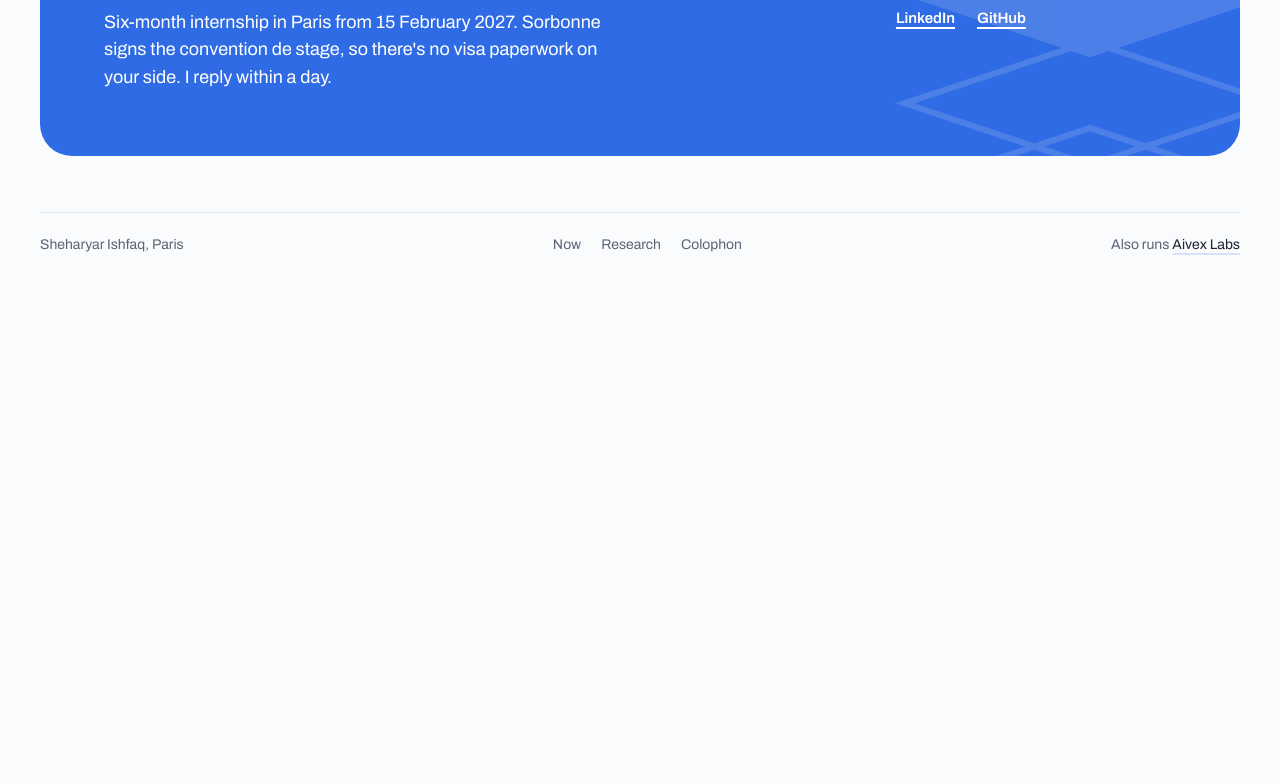
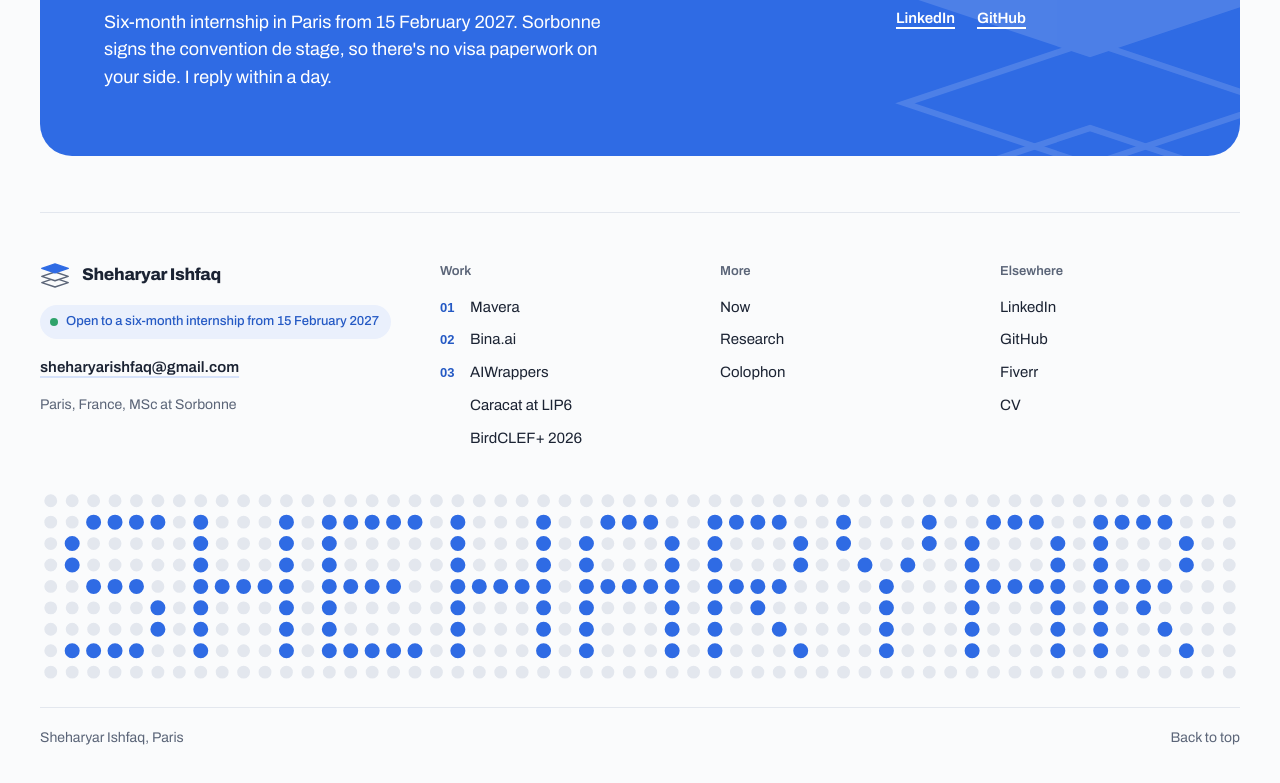
Before and after one commit to sheharyarIshfaq/sheharyarishfaq.com, a Next.js app: page / in a window 1280 px wide. Shown: the part 7118-7901 px from the top of the page. Before the commit the page ends 7413 px from the top, so only its background shows below. Built offline with nearby package versions, Linux system fonts and the light colour scheme; no server answers; a web font is replaced by a local one.

Commit message:
rebuild footer and name the big event

```diff
--- a/content/home.json
+++ b/content/home.json
@@ -105,6 +105,9 @@
   },
   "footer": {
     "left": "Sheharyar Ishfaq, Paris",
-    "right": { "text": "Also runs", "link": "Aivex Labs", "href": "https://aivex.co" }
+    "work": "Work",
+    "more": "More",
+    "elsewhere": "Elsewhere",
+    "backToTop": "Back to top"
   }
 }
--- a/content/site.json
+++ b/content/site.json
@@ -33,7 +33,7 @@
   ],
   "images": {
     "hero": { "src": "/images/hero-hangar.jpg", "alt": "Sheharyar Ishfaq in a hangar beside a Rafale prototype", "objectPosition": "50% 72%" },
-    "about": { "src": "/images/about-big.jpg", "alt": "Sheharyar Ishfaq at the BIG event in Paris", "objectPosition": "14% 50%", "caption": "At BIG, Paris." },
+    "about": { "src": "/images/about-big.jpg", "alt": "Sheharyar Ishfaq at BIG, the Bpifrance gathering of entrepreneurs at the Accor Arena in Paris", "objectPosition": "14% 50%", "caption": "At BIG by Bpifrance, Accor Arena, Paris.", "captionHref": "https://big.bpifrance.fr/fr" },
     "formal": { "src": "/images/portrait-formal.jpg", "alt": "Sheharyar Ishfaq, portrait", "note": "Not used on the homepage. Keep for press, applications or the /hire page if needed." }
   }
 }
--- a/src/app/globals.css
+++ b/src/app/globals.css
@@ -189,6 +189,15 @@
   }
 }
 
+/* Hovering the footer wordmark lights the dots around the name, as if the kernel ran. */
+.wordmark path {
+  transition: stroke 400ms var(--ease);
+}
+
+.wordmark:hover path:first-child {
+  stroke: var(--soft);
+}
+
 /* Looping decorations run only while their figure is on screen. */
 [data-loop] {
   animation-play-state: paused;
--- a/src/components/home/About.tsx
+++ b/src/components/home/About.tsx
@@ -16,7 +16,11 @@ export function About() {
         <div className="relative aspect-[4/5] overflow-hidden rounded-[28px] border border-line bg-panel">
           <Picture image="about" sizes="(min-width: 768px) 420px, 100vw" className="absolute inset-0 size-full object-cover" />
         </div>
-        <figcaption className="text-[13px] text-ink-2">{photo.caption}</figcaption>
+        <figcaption className="text-[13px] text-ink-2">
+          <a href={photo.captionHref} target="_blank" rel="noopener" className="text-link">
+            {photo.caption}
+          </a>
+        </figcaption>
       </figure>
       <div className="flex flex-col gap-5">
         <h2 id="about-title" className="text-[32px] leading-[1.02] md:text-[46px]">
--- a/src/components/layout/SiteFooter.tsx
+++ b/src/components/layout/SiteFooter.tsx
@@ -1,35 +1,108 @@
 import home from "@content/home.json";
 import pages from "@content/pages.json";
+import work from "@content/work.json";
 import Link from "next/link";
+import type { ReactNode } from "react";
+import { LogoMark } from "@/components/Logo";
+import { isAvailable } from "@/lib/files";
+import { site } from "@/lib/site";
+import { Wordmark } from "./Wordmark";
+
+const caseStudies = [
+  ...work.projects.map((project) => ({ href: `/work/${project.slug}`, label: project.name, number: project.number })),
+  ...work.caseStudyNotFeatured.map((study) => ({ href: `/work/${study.slug}`, label: study.name, number: undefined })),
+];
+
+const morePages = [
+  { href: "/now", label: home.now.title },
+  { href: "/research", label: pages.research.title },
+  { href: "/colophon", label: pages.colophon.title },
+];
+
+const elsewhere = [
+  { href: site.links.linkedin, label: "LinkedIn" },
+  { href: site.links.github, label: "GitHub" },
+  { href: site.links.medium, label: "Medium" },
+  { href: site.links.fiverr, label: "Fiverr" },
+  { href: site.links.cv, label: "CV" },
+].filter((link) => isAvailable(link.href));
+
+function Column({ title, children }: { title: string; children: ReactNode }) {
+  return (
+    <nav aria-label={title} className="flex flex-col gap-3">
+      <p className="text-[13px] font-semibold text-ink-2">{title}</p>
+      <ul className="flex flex-col gap-2 text-[15px]">{children}</ul>
+    </nav>
+  );
+}
+
+const linkClass = "text-ink transition-colors duration-300 hover:text-blue-text";
 
 export function SiteFooter() {
-  const { left, right } = home.footer;
+  const { footer, hero } = home;
+  const place = hero.floatingCards.find((card) => card.dot);
 
   return (
     <footer className="container-page">
-      <div className="flex flex-wrap justify-between gap-4 border-t border-line pt-[22px] pb-10 text-sm text-ink-2">
-        <span>{left}</span>
-        <nav aria-label="More pages">
-          <ul className="flex gap-5">
-            {[
-              ["/now", home.now.title],
-              ["/research", pages.research.title],
-              ["/colophon", pages.colophon.title],
-            ].map(([href, label]) => (
-              <li key={href}>
-                <Link href={href} className="transition-colors duration-300 hover:text-ink">
-                  {label}
-                </Link>
-              </li>
-            ))}
-          </ul>
-        </nav>
-        <span>
-          {right.text}{" "}
-          <a href={right.href} className="text-link text-ink">
-            {right.link}
+      <div className="grid gap-10 border-t border-line pt-12 pb-10 sm:grid-cols-2 lg:grid-cols-[minmax(0,1.5fr)_repeat(3,minmax(0,1fr))]">
+        <div className="flex flex-col items-start gap-4">
+          <Link href="/" className="flex items-center gap-3 text-ink">
+            <LogoMark className="h-[27px] w-[30px]" />
+            <span className="text-[17px] font-extrabold tracking-[-0.02em] font-stretch-[115%]">{site.name}</span>
+          </Link>
+          <span className="inline-flex items-center gap-2 rounded-full bg-tint py-1.5 pr-3 pl-2.5 text-[13px] font-medium text-blue-text">
+            <span className="size-2 shrink-0 animate-pulse-ring rounded-full bg-green motion-reduce:animate-none" />
+            {site.availability.pill}
+          </span>
+          <a href={`mailto:${site.email}`} className="text-link text-[15px] font-semibold">
+            {site.email}
           </a>
-        </span>
+          {place && (
+            <p className="text-sm text-ink-2">
+              {place.title}, {place.sub}
+            </p>
+          )}
+        </div>
+
+        <Column title={footer.work}>
+          {caseStudies.map((study) => (
+            <li key={study.href}>
+              <Link href={study.href} className={`flex items-baseline gap-2.5 ${linkClass}`}>
+                <span className="font-num w-5 text-[13px] text-blue-text">{study.number}</span>
+                {study.label}
+              </Link>
+            </li>
+          ))}
+        </Column>
+
+        <Column title={footer.more}>
+          {morePages.map((page) => (
+            <li key={page.href}>
+              <Link href={page.href} className={linkClass}>
+                {page.label}
+              </Link>
+            </li>
+          ))}
+        </Column>
+
+        <Column title={footer.elsewhere}>
+          {elsewhere.map((link) => (
+            <li key={link.label}>
+              <a href={link.href} {...(link.href.startsWith("http") && { target: "_blank", rel: "noopener me" })} className={linkClass}>
+                {link.label}
+              </a>
+            </li>
+          ))}
+        </Column>
+      </div>
+
+      <Wordmark />
+
+      <div className="flex flex-wrap items-center justify-between gap-4 border-t border-line pt-5 pb-10 mt-6 text-sm text-ink-2">
+        <span>{footer.left}</span>
+        <a href="#" className="transition-colors duration-300 hover:text-ink">
+          {footer.backToTop}
+        </a>
       </div>
     </footer>
   );
--- /dev/null
+++ b/src/components/layout/Wordmark.tsx
@@ -0,0 +1,26 @@
+import { COLUMNS, isLit, ROWS } from "@/lib/kernel";
+
+const PITCH = 10;
+
+// The name in the same 5×7 dot font as the CUDA kernel figure; each path holds many round-capped dots.
+function dots(lit: boolean) {
+  let d = "";
+  for (let y = 0; y < ROWS; y++) {
+    for (let x = 0; x < COLUMNS; x++) {
+      if (isLit(x, y) === lit) d += `M${x * PITCH + PITCH / 2} ${y * PITCH + PITCH / 2}h0`;
+    }
+  }
+  return d;
+}
+
+const unlit = dots(false);
+const lit = dots(true);
+
+export function Wordmark() {
+  return (
+    <svg aria-hidden="true" viewBox={`0 0 ${COLUMNS * PITCH} ${ROWS * PITCH}`} className="wordmark block h-auto w-full" strokeLinecap="round">
+      <path d={unlit} stroke="var(--line)" strokeWidth={6} />
+      <path d={lit} stroke="var(--blue)" strokeWidth={7} />
+    </svg>
+  );
+}
```
Also changed, not shown: public/images/Coca-Cola_logo.svg (added), public/images/spotify_wordmark.svg (added).
